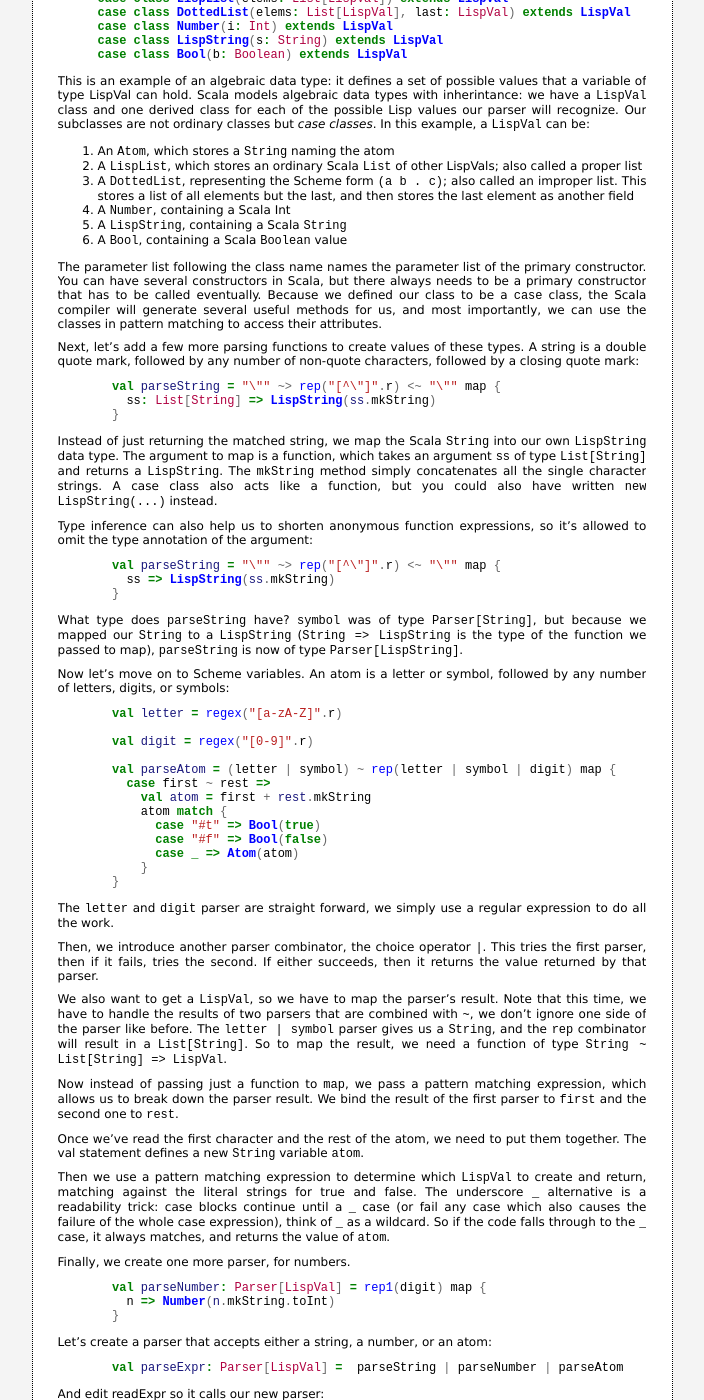
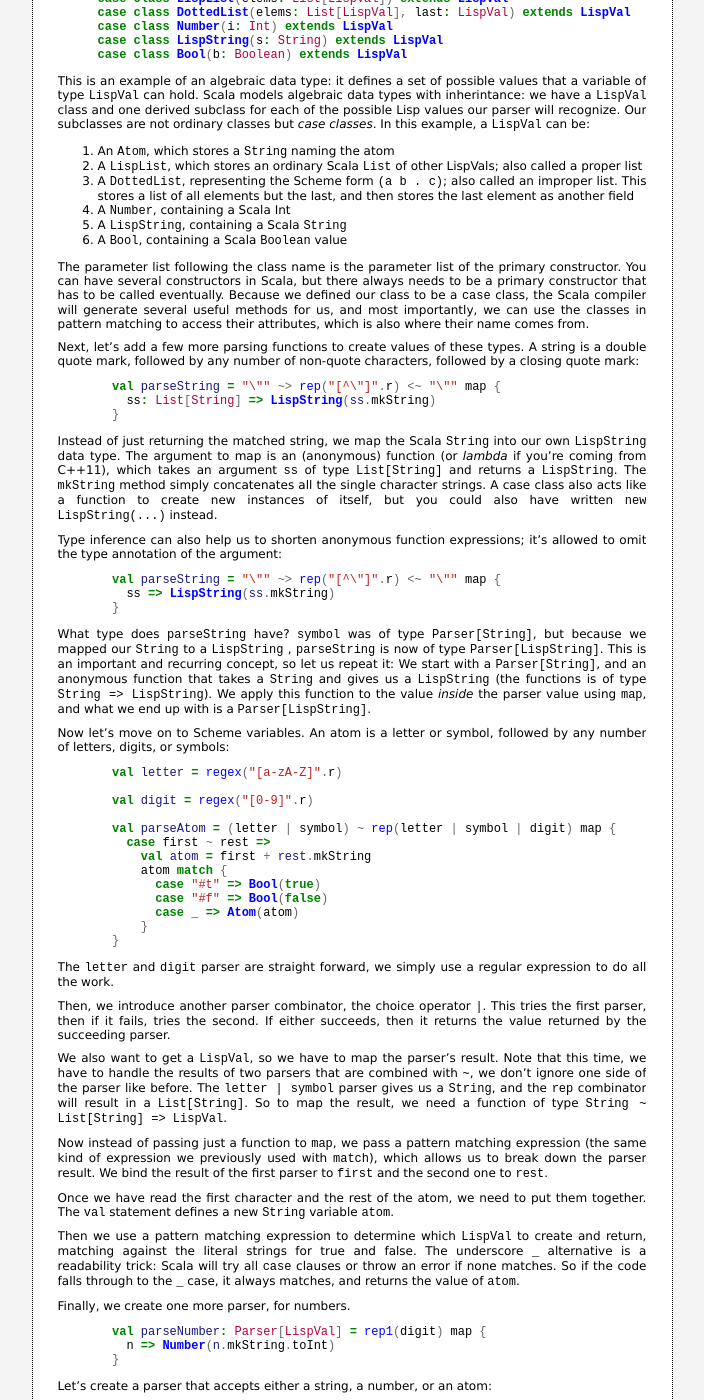
Before and after one commit to misto/Write-Yourself-a-Scheme-in-Scala, a Jekyll site: the page built from 2_parsing.markdown, in a window 1280 px wide and 1400 px high, scrolled down 2285 px. Shown: the whole window, without its empty margins (288-992 px from the left). Built offline with Jekyll 4.4.1, drawn with Linux system fonts in a browser that asks for light colours; Markdown is read by kramdown in place of the engine named in the settings; some of the changed text lies outside the part shown.

Commit message:
Some corrections and better explanations.

```diff
--- a/2_parsing.markdown
+++ b/2_parsing.markdown
@@ -123,10 +123,10 @@
 
 You can now run your program with `scala chapter2.Parser "-"`. Note that you
 need to invoke this from the root of your package hierarchy, don't enter
-`chapter2`.
+the `chapter2` folder.
 
     % scala chapter2.Parser :
-    Found value: «:»
+    Found value: «-»
     % scala chapter2.Parser abc
     No match: «string matching regex `[!#$%&|*+/:<=>?@^_~-]' expected but `a' found»
 
@@ -198,8 +198,8 @@
 {% endhighlight %}
 
 This is an example of an algebraic data type: it defines a set of possible
-values that a variable of type LispVal can hold. Scala models algebraic data
-types with inherintance: we have a `LispVal` class and one derived class for
+values that a variable of type `LispVal` can hold. Scala models algebraic data
+types with inherintance: we have a `LispVal` class and one derived subclass for
 each of the possible Lisp values our parser will recognize. Our subclasses are
 not ordinary classes but _case classes_. In this example, a `LispVal` can be:
 
@@ -210,9 +210,12 @@
 1. A `LispString`, containing a Scala `String`
 1. A `Bool`, containing a Scala `Boolean` value
 
-The parameter list following the class name names the parameter list of the
-primary constructor. You can have several constructors in Scala, but there
-always needs to be a primary constructor that has to be called eventually. Because we defined our class to be a `case` class, the Scala compiler will generate several useful methods for us, and most importantly, we can use the classes in pattern matching to access their attributes.
+The parameter list following the class name is the parameter list of the primary
+constructor. You can have several constructors in Scala, but there always needs
+to be a primary constructor that has to be called eventually. Because we defined
+our class to be a `case` class, the Scala compiler will generate several useful
+methods for us, and most importantly, we can use the classes in pattern matching
+to access their attributes, which is also where their name comes from.
 
 Next, let's add a few more parsing functions to create values of these types. A string is a double quote mark, followed by any number of non-quote characters, followed by a closing quote mark:
 
@@ -222,15 +225,16 @@
   }
 {% endhighlight %}
 
-Instead of just returning the matched string, we map the Scala `String` into
-our own `LispString` data type. The argument to map is a function, which takes
-an argument `ss` of type `List[String]` and returns a `LispString`. The
-`mkString` method simply concatenates all the single character strings. A case
-class also acts like a function, but you could also have written `new
+Instead of just returning the matched string, we map the Scala `String` into our
+own `LispString` data type. The argument to map is an (anonymous) function (or
+_lambda_ if you're coming from C++11), which takes an argument `ss` of type
+`List[String]` and returns a `LispString`. The `mkString` method simply
+concatenates all the single character strings. A case class also acts like a
+function to create new instances of itself, but you could also have written `new
 LispString(...)` instead.
 
-Type inference can also help us to shorten anonymous function expressions, so
-it's allowed to omit the type annotation of the argument:
+Type inference can also help us to shorten anonymous function expressions; it's
+allowed to omit the type annotation of the argument:
 
 {% highlight scala %}
   val parseString = "\"" ~> rep("[^\"]".r) <~ "\"" map {
@@ -238,9 +242,16 @@
   }
 {% endhighlight %}
 
-What type does `parseString` have? `symbol` was of type `Parser[String]`, but because we mapped our `String` to a `LispString` (`String => LispString` is the type of the function we passed to map), `parseString` is now of type `Parser[LispString]`.
+What type does `parseString` have? `symbol` was of type `Parser[String]`, but
+because we mapped our `String` to a `LispString` , `parseString` is now of type
+`Parser[LispString]`. This is an important and recurring concept, so let us
+repeat it: We start with a `Parser[String]`, and an anonymous function that
+takes a `String` and gives us a `LispString` (the functions is of type `String
+=> LispString`). We apply this function to the value _inside_ the parser value
+using `map`, and what we end up with is a `Parser[LispString]`.
 
-Now let's move on to Scheme variables. An atom is a letter or symbol, followed by any number of letters, digits, or symbols:
+Now let's move on to Scheme variables. An atom is a letter or symbol, followed
+by any number of letters, digits, or symbols:
 
 {% highlight scala %}
 
@@ -264,7 +275,7 @@
 
 Then, we introduce another parser combinator, the choice operator `|`. This
 tries the first parser, then if it fails, tries the second. If either succeeds,
-then it returns the value returned by that parser.
+then it returns the value returned by the succeeding parser.
 
 We also want to get a `LispVal`, so we have to map the parser's result. Note
 that this time, we have to handle the results of two parsers that are combined
@@ -272,17 +283,17 @@
 result, we need a function of type `String ~ List[String] => LispVal`.
 
 Now instead of passing just a function to `map`, we pass a pattern matching
-expression, which allows us to break down the parser result. We bind the result
-of the first parser to `first` and the second one to `rest`.
+expression (the same kind of expression we previously used with `match`), which
+allows us to break down the parser result. We bind the result of the first
+parser to `first` and the second one to `rest`.
 
-Once we've read the first character and the rest of the atom, we need to put
-them together. The val statement defines a new `String` variable `atom`.
+Once we have read the first character and the rest of the atom, we need to put
+them together. The `val` statement defines a new `String` variable `atom`.
 
 Then we use a pattern matching expression to determine which `LispVal` to
 create and return, matching against the literal strings for true and false. The
-underscore `_` alternative is a readability trick: case blocks continue until a
-`_` case (or fail any case which also causes the failure of the whole case
-expression), think of `_` as a wildcard. So if the code falls through to the
+underscore `_` alternative is a readability trick: Scala will try all `case`
+clauses or throw an error if none matches.  So if the code falls through to the
 `_` case, it always matches, and returns the value of `atom`.
 
 Finally, we create one more parser, for numbers.
@@ -341,7 +352,7 @@
   }
 {% endhighlight %}
 
-The `repsep` combinator takes two parsers and repeatedly uses `parseExpr' interleaved with `space'.
+The `repsep` combinator takes two parsers and repeatedly uses `parseExpr` interleaved with `space`.
 
 The dotted-list parser is somewhat more complex, but still uses only concepts that we're already familiar with:
 
@@ -364,8 +375,9 @@
 
 Most of this is fairly familiar stuff: it reads a single quote character, reads
 an expression and binds it to `expr`, and then returns a `LispList` with an
-additional `quote` atom. The `::` is used to prepend the `quote` atom and the
-`expr` to the empty list `Nil`. We could also have written it like this:
+additional `quote` atom. The `::` is used to prepend (or "cons" in Lisp terms)
+the `quote` atom and the `expr` to the empty list `Nil`. We could also have
+written it like this:
 
 {% highlight scala %}
   LispList(List(Atom("quote"), expr))
```
Also changed, not shown: other parts of 2_parsing.markdown (+5 -5 lines), 1_first_steps.markdown (+7 -5 lines).
